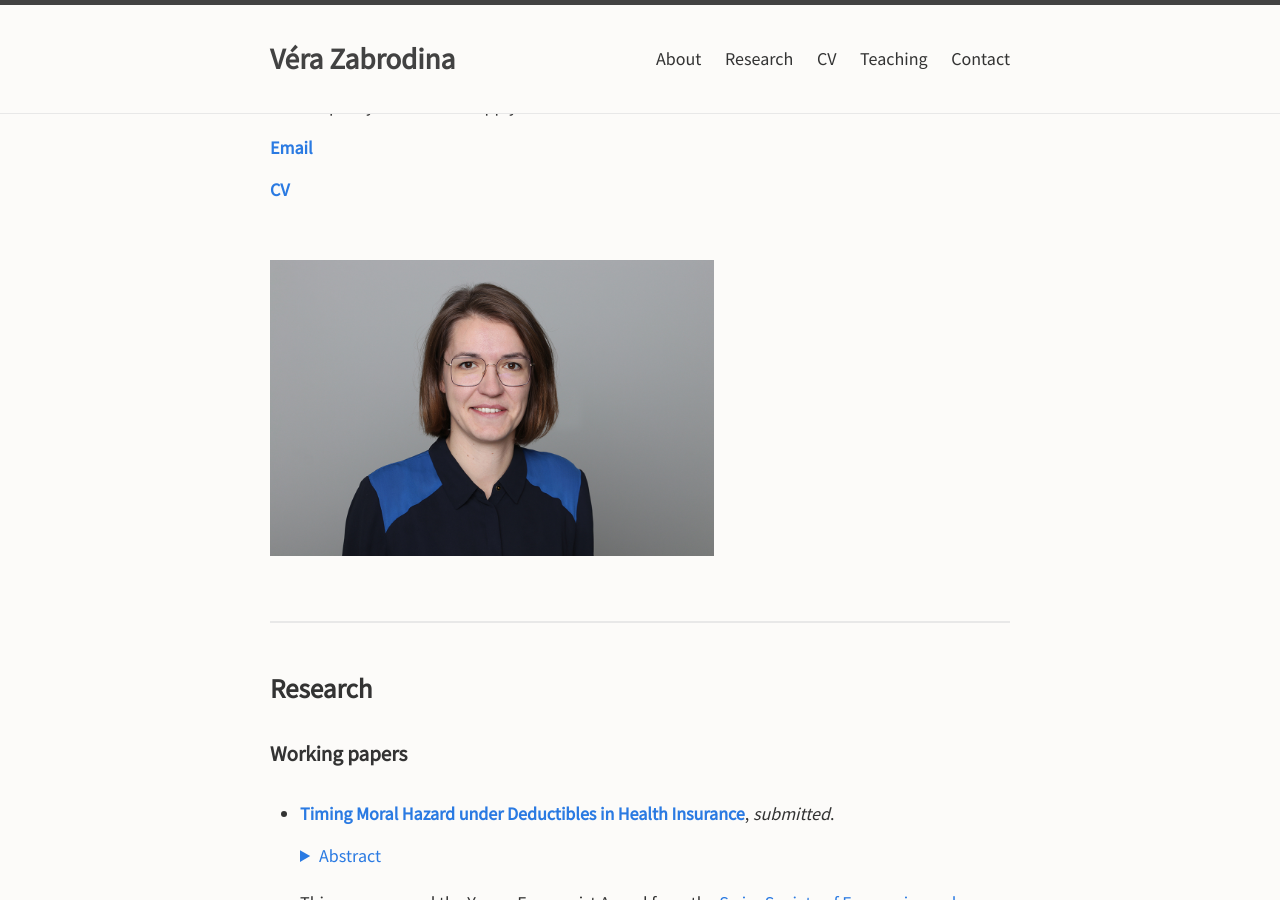
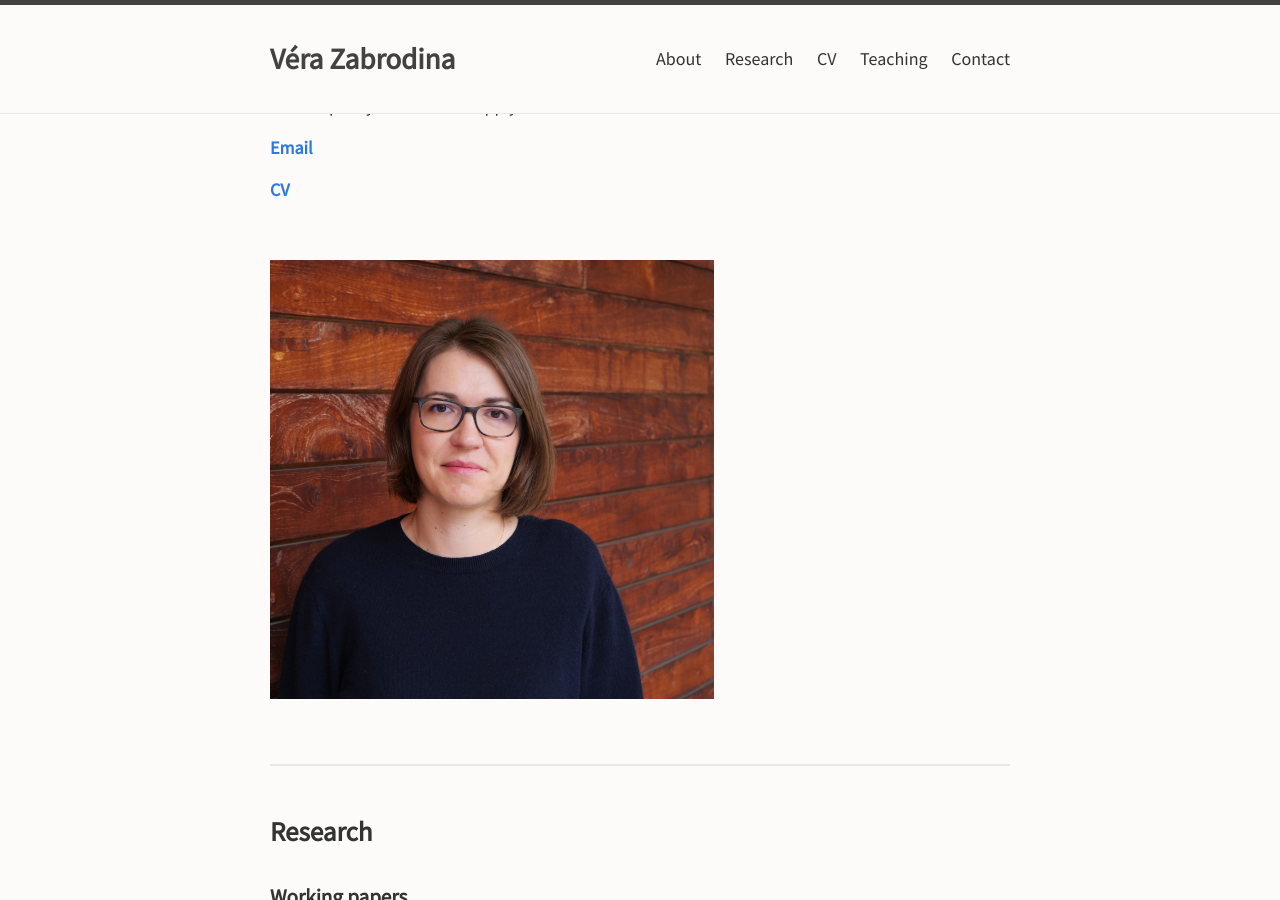
Before and after one commit to verazb/verazb.github.io, a Jekyll site: the page built from index.md, in a window 1280 px wide and 900 px high, scrolled down 331 px. Built offline with Jekyll 4.4.1, drawn with Linux system fonts in a browser that asks for light colours; our own code applies the rules of GitHub Pages for plain Markdown files.

Commit message:
Revise index.md

```diff
--- a/index.md
+++ b/index.md
@@ -23,8 +23,8 @@ In recent work, I analyze how dynamic pricing incentives shape demand, benefit c
 <br />
 
 
-<img src="docs/VeraZabrodina3.JPG" width="60%">
-<!-- ![](docs/VeraZabrodina3.JPG) -->
+<img src="docs/VeraZabrodina.JPG" width="60%">
+<!-- ![](docs/VeraZabrodina.JPG) -->
 <!-- ![image](path-to-image.jpg){: style="float: left"} -->
 <!-- align="left" -->
 
```
